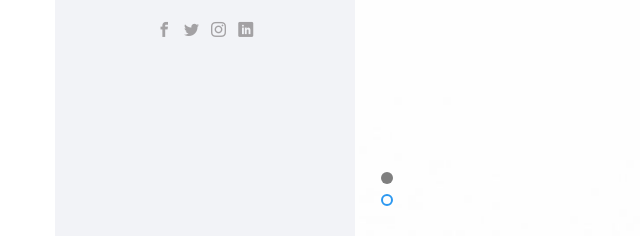
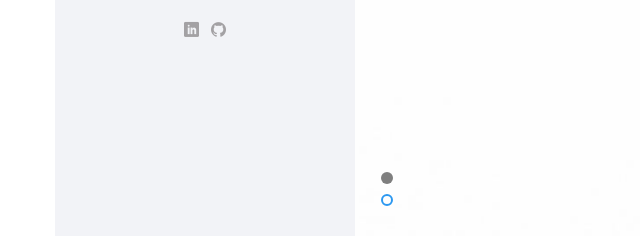
Before and after one commit to YenugantiNarendra123/portfolio, a plain HTML site: page Narendra/index.html in a window 1280 px wide. Shown: the part 564-802 px from the top of the page, 0-640 px from the left. Drawn offline with nearby package versions, Linux system fonts and the light colour scheme; files whose address does not match are found by name; a web font is replaced by a local one.

Commit message:
Update index.html

```diff
--- a/Narendra/index.html
+++ b/Narendra/index.html
@@ -82,17 +82,12 @@
 
 				<div class="colorlib-footer">
 					<ul>
+
 						<li>
-							<a href="#"><i class="icon-facebook2"></i></a>
+							<a href="https://www.linkedin.com/in/narendra-yenuganti" target="_blank"><i class="icon-linkedin2"></i></a>
 						</li>
 						<li>
-							<a href="#"><i class="icon-twitter2"></i></a>
-						</li>
-						<li>
-							<a href="#"><i class="icon-instagram"></i></a>
-						</li>
-						<li>
-							<a href="#"><i class="icon-linkedin2"></i></a>
+							<a href="#"><i class="icon-github"></i></a>
 						</li>
 					</ul>
 				</div>
@@ -112,9 +107,9 @@
 												<div class="desc">
 													<h1>Hi! <br />I'm Narendra Yenuganti</h1>
 													<p>
-														<a href="https://drive.google.com/file/d/1mn7H3iCOIKXtSt5N0za8GsiAf6KChzD4/view?usp=sharing"
+														<a href="https://drive.google.com/file/d/1znnxGrZQbqadAmQVAmR70YOqXT6Q-1hk/view?usp=sharing" target="_blank"
 															class="btn btn-primary btn-learn">Download Resume <i
-																class="icon-download4" target="_blank"></i></a>
+																class="icon-download4"></i></a>
 													</p>
 												</div>
 											</div>
```
